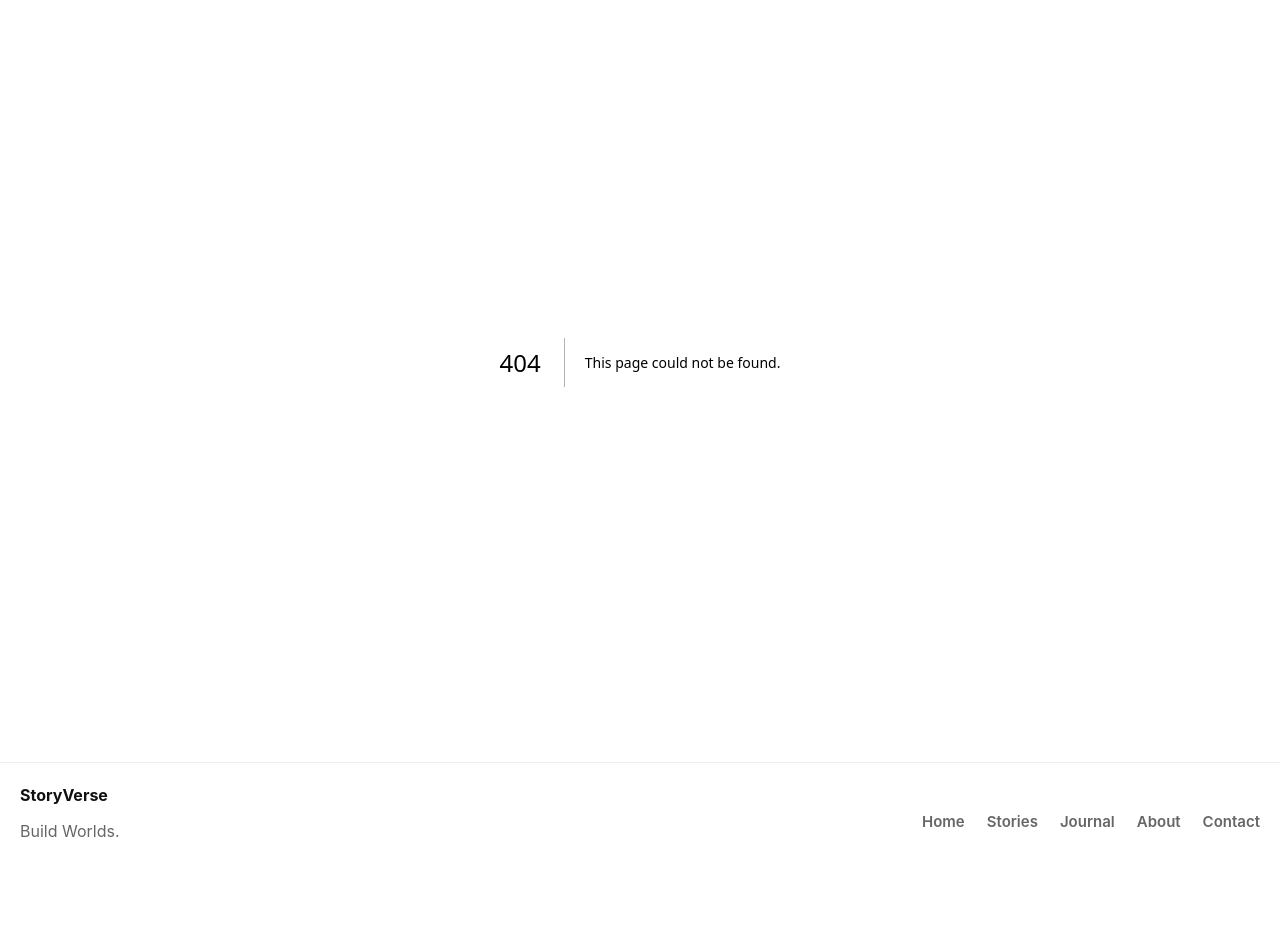
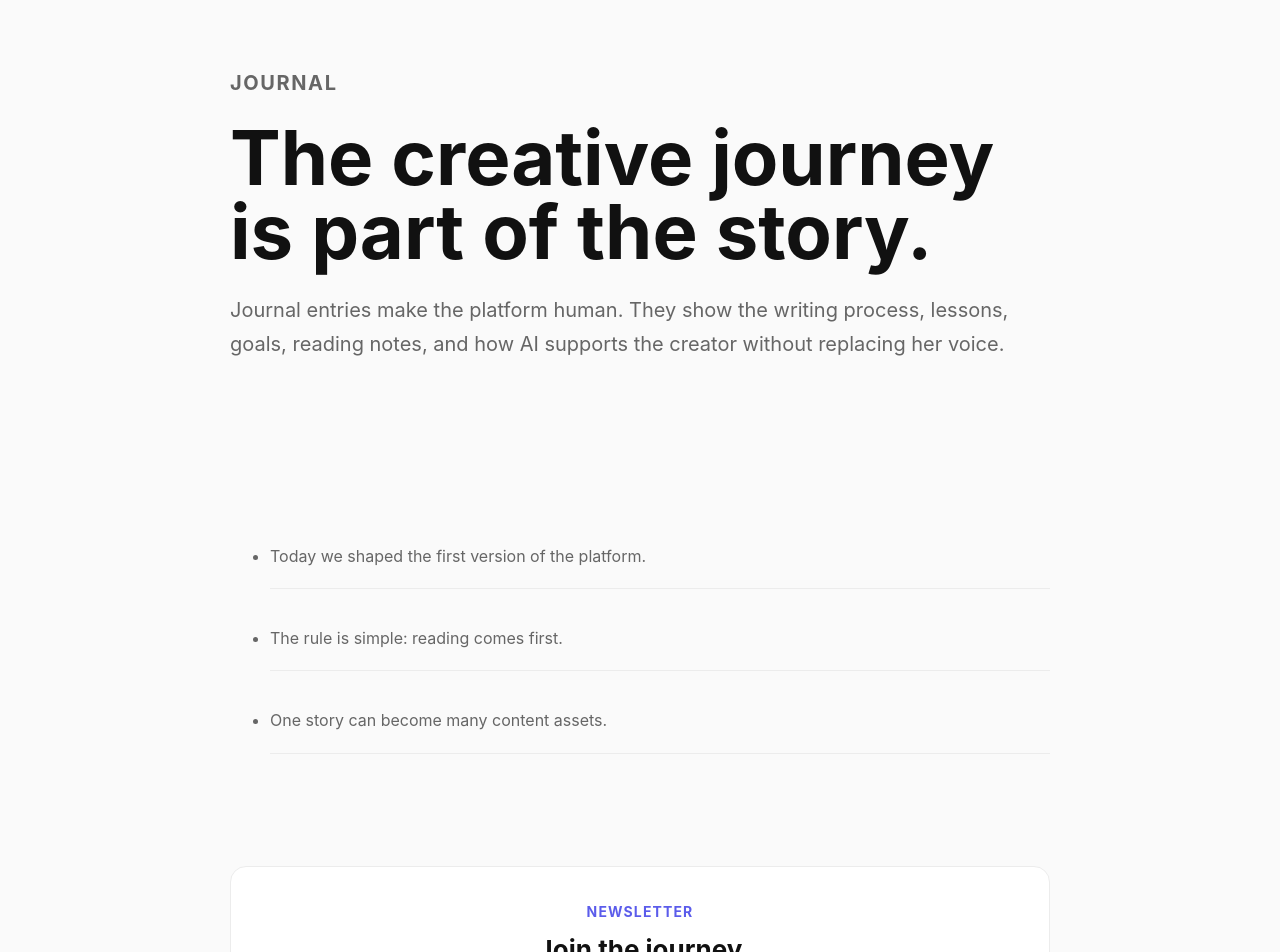
Before and after one commit to Tina8289/storyverse, a Next.js app: page /journal in a window 1280 px wide. Before the commit this address had no page. Shown: the part 120-1072 px from the top of the page. Before the commit the page ends 999 px from the top, so only its background shows below. Built offline with nearby package versions, Linux system fonts and the light colour scheme.

Commit message:
Add journal page

```diff
--- /dev/null
+++ b/app/journal/page.tsx
@@ -0,0 +1,24 @@
+import { Newsletter } from "@/components/Newsletter";
+import { journalEntries } from "@/lib/content";
+
+export default function JournalPage() {
+  return (
+    <>
+      <section className="page-title reading">
+        <p className="kicker">Journal</p>
+        <h1>The creative journey is part of the story.</h1>
+        <p>Journal entries make the platform human. They show the writing process, lessons, goals, reading notes, and how AI supports the creator without replacing her voice.</p>
+      </section>
+
+      <section className="section reading">
+        <ul className="content-list">
+          {journalEntries.map((entry) => (
+            <li key={entry}>{entry}</li>
+          ))}
+        </ul>
+      </section>
+
+      <Newsletter />
+    </>
+  );
+}
```
